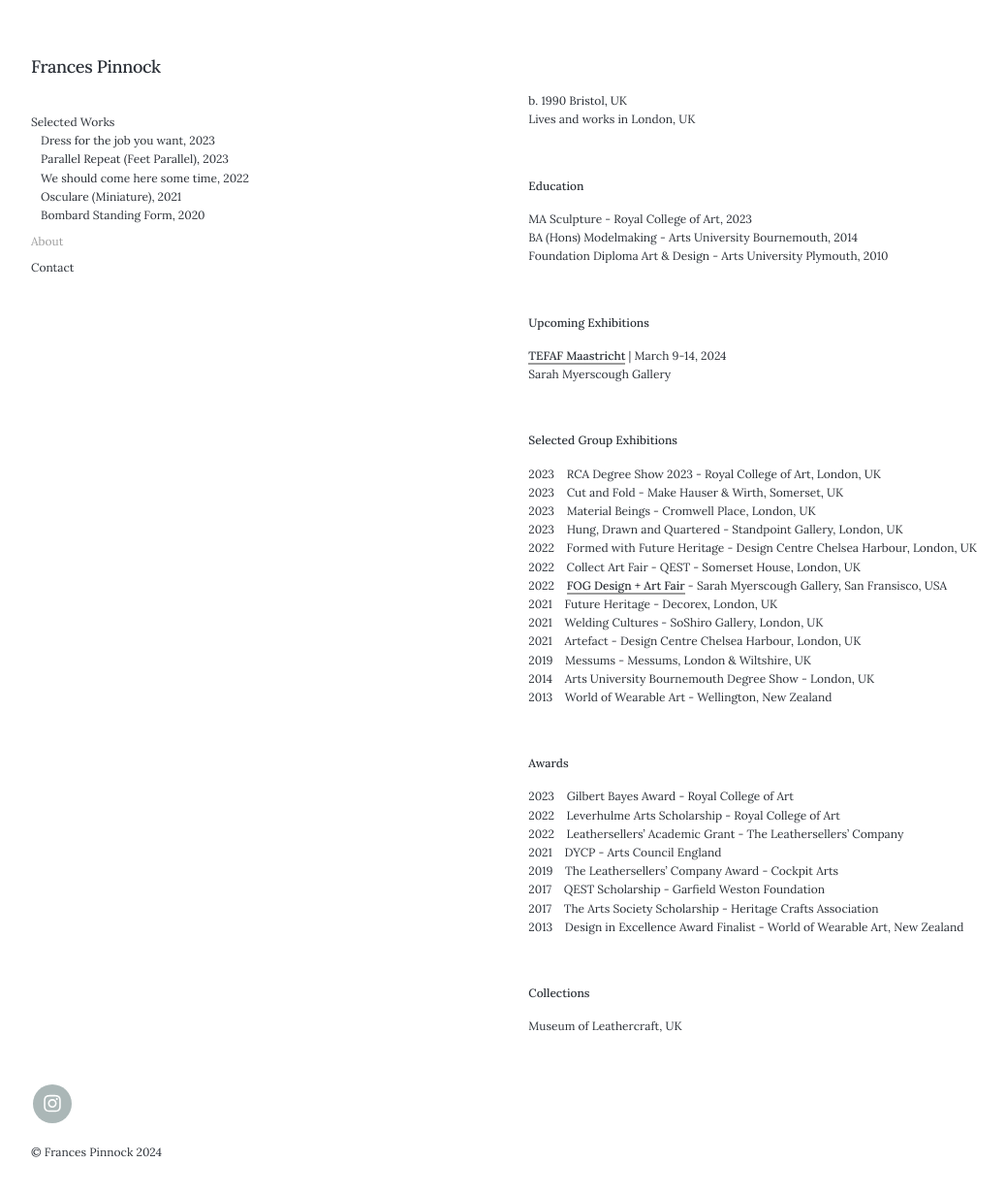
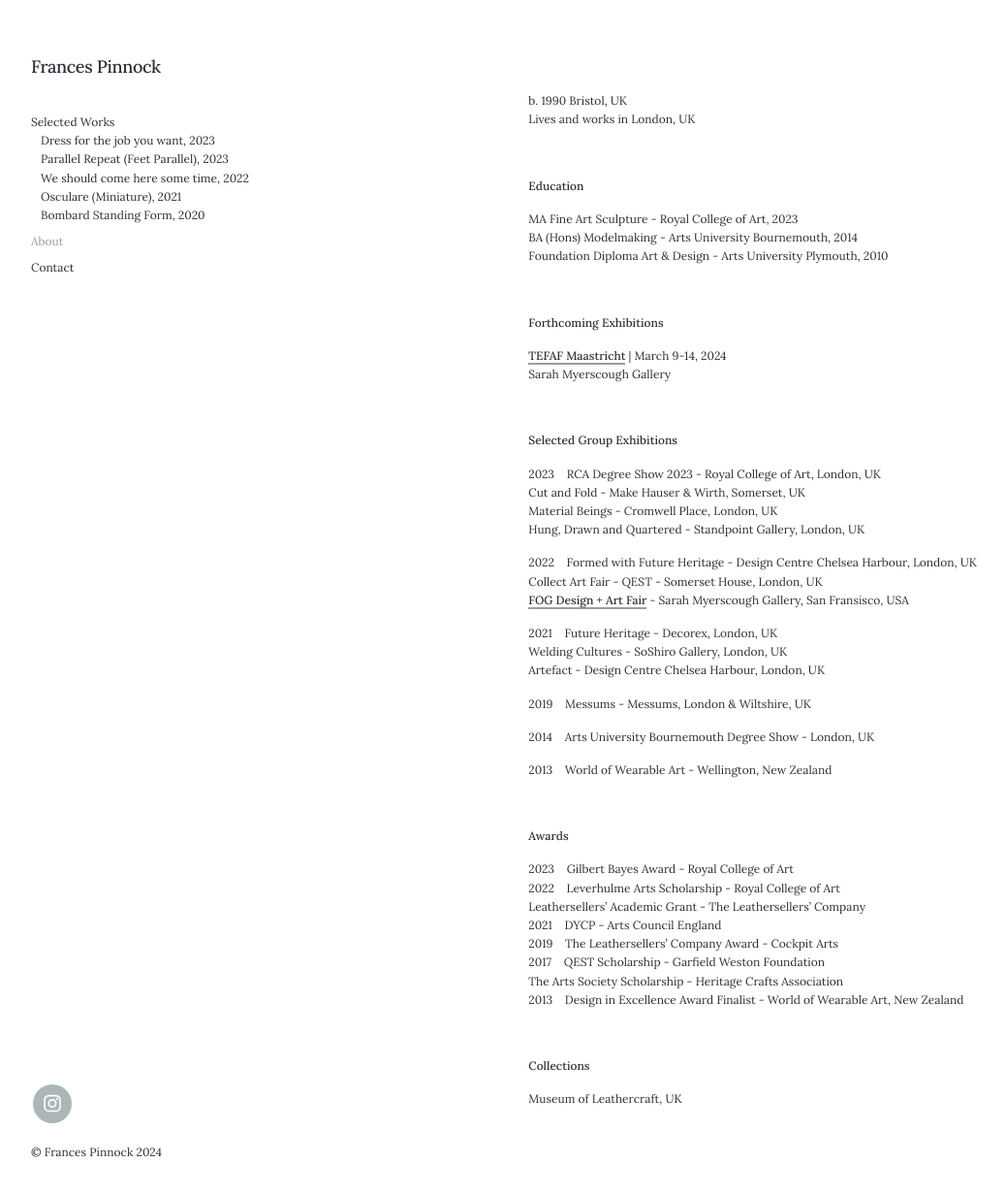
Before and after one commit to francespinnock/francespinnock.github.io, a Jekyll site: the page built from _pages/about.md, in a window 1280 px wide and 1237 px high. Shown: the top 1232 px of the window at 97% size, without its empty margins (28-1066 px from the left). Built offline with Jekyll 4.4.1, drawn with Linux system fonts in a browser that asks for light colours; nearby versions of some CDN libraries.

Commit message:
Update about.md

```diff
--- a/_pages/about.md
+++ b/_pages/about.md
@@ -15,13 +15,13 @@ Lives and works in London, UK
 
 **Education**
 
-MA Sculpture - Royal College of Art, 2023
+MA Fine Art Sculpture - Royal College of Art, 2023
 BA (Hons) Modelmaking - Arts University Bournemouth, 2014
 Foundation Diploma Art & Design - Arts University Plymouth, 2010
 
 <br />
 
-**Upcoming Exhibitions**
+**Forthcoming Exhibitions**
 
 [TEFAF Maastricht](https://www.tefaf.com/fairs/tefaf-maastricht) | March 9-14, 2024
 Sarah Myerscough Gallery
@@ -32,17 +32,22 @@ Sarah Myerscough Gallery
 **Selected Group Exhibitions**
 
 2023&nbsp;&nbsp;&nbsp; RCA Degree Show 2023 - Royal College of Art, London, UK
-2023&nbsp;&nbsp;&nbsp; Cut and Fold - Make Hauser & Wirth, Somerset, UK
-2023&nbsp;&nbsp;&nbsp; Material Beings - Cromwell Place, London, UK
-2023&nbsp;&nbsp;&nbsp; Hung, Drawn and Quartered - Standpoint Gallery, London, UK
+                       Cut and Fold - Make Hauser & Wirth, Somerset, UK
+                       Material Beings - Cromwell Place, London, UK
+                       Hung, Drawn and Quartered - Standpoint Gallery, London, UK
+
 2022&nbsp;&nbsp;&nbsp; Formed with Future Heritage - Design Centre Chelsea Harbour, London, UK
-2022&nbsp;&nbsp;&nbsp; Collect Art Fair - QEST - Somerset House, London, UK
-2022&nbsp;&nbsp;&nbsp; [FOG Design + Art Fair](https://www.sarahmyerscough.com/exhibitions/38-fog-design-art-2022/) - Sarah Myerscough Gallery, San Fransisco, USA
+                       Collect Art Fair - QEST - Somerset House, London, UK
+                      [FOG Design + Art Fair](https://www.sarahmyerscough.com/exhibitions/38-fog-design-art-2022/) - Sarah Myerscough Gallery, San Fransisco, USA
+
 2021&nbsp;&nbsp;&nbsp; Future Heritage - Decorex, London, UK
-2021&nbsp;&nbsp;&nbsp; Welding Cultures - SoShiro Gallery, London, UK
-2021&nbsp;&nbsp;&nbsp; Artefact - Design Centre Chelsea Harbour, London, UK
+                       Welding Cultures - SoShiro Gallery, London, UK
+                       Artefact - Design Centre Chelsea Harbour, London, UK
+
 2019&nbsp;&nbsp;&nbsp; Messums - Messums, London & Wiltshire, UK
+
 2014&nbsp;&nbsp;&nbsp; Arts University Bournemouth Degree Show - London, UK
+
 2013&nbsp;&nbsp;&nbsp; World of Wearable Art - Wellington, New Zealand
 
 <br />
@@ -52,11 +57,11 @@ Sarah Myerscough Gallery
 
 2023&nbsp;&nbsp;&nbsp; Gilbert Bayes Award - Royal College of Art
 2022&nbsp;&nbsp;&nbsp; Leverhulme Arts Scholarship - Royal College of Art
-2022&nbsp;&nbsp;&nbsp; Leathersellers' Academic Grant - The Leathersellers' Company
+                       Leathersellers' Academic Grant - The Leathersellers' Company
 2021&nbsp;&nbsp;&nbsp; DYCP - Arts Council England
 2019&nbsp;&nbsp;&nbsp; The Leathersellers’ Company Award - Cockpit Arts
 2017&nbsp;&nbsp;&nbsp; QEST Scholarship - Garfield Weston Foundation
-2017&nbsp;&nbsp;&nbsp; The Arts Society Scholarship - Heritage Crafts Association
+                       The Arts Society Scholarship - Heritage Crafts Association
 2013&nbsp;&nbsp;&nbsp; Design in Excellence Award Finalist - World of Wearable Art, New Zealand
 
 <br />
```
